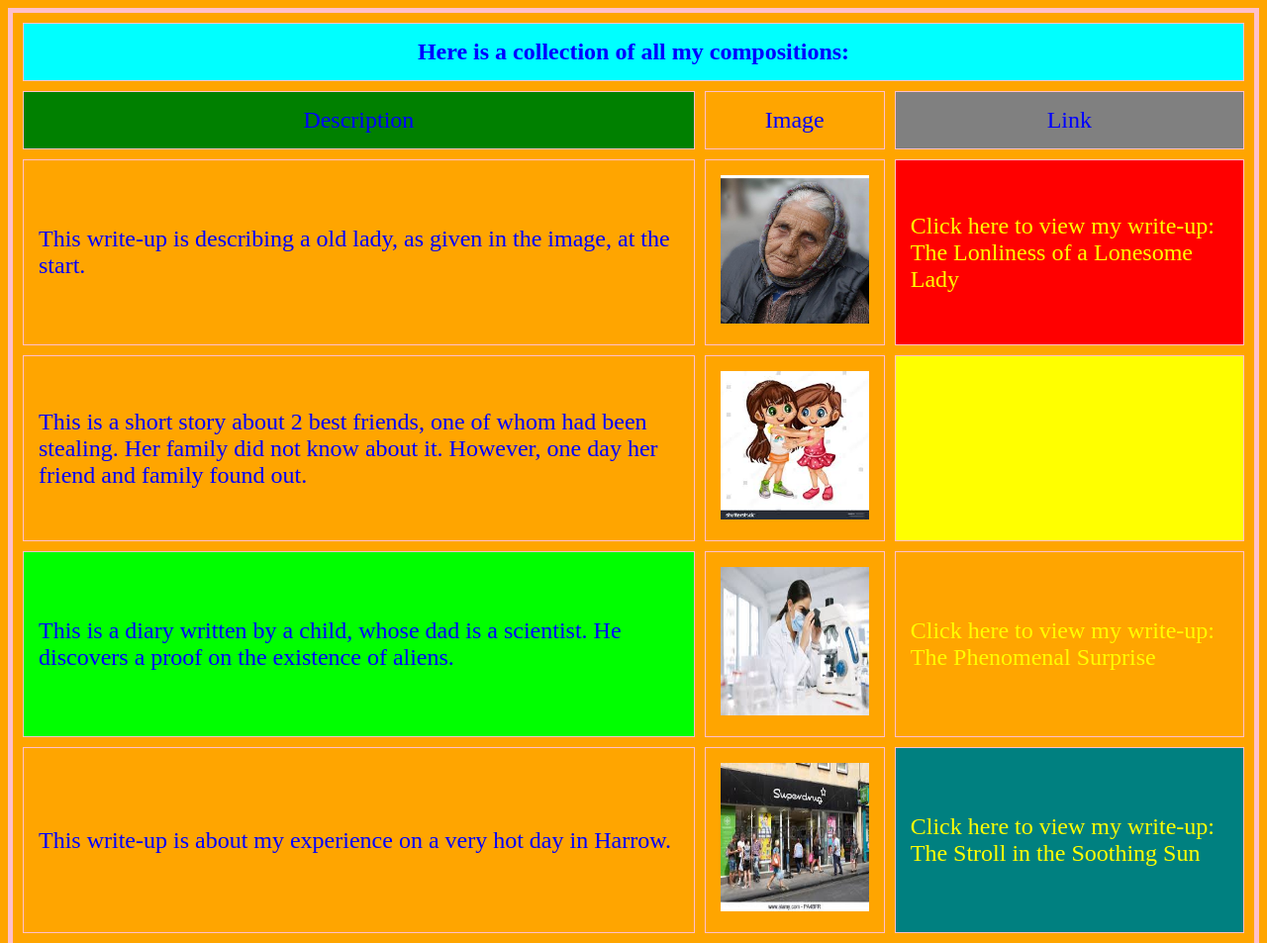
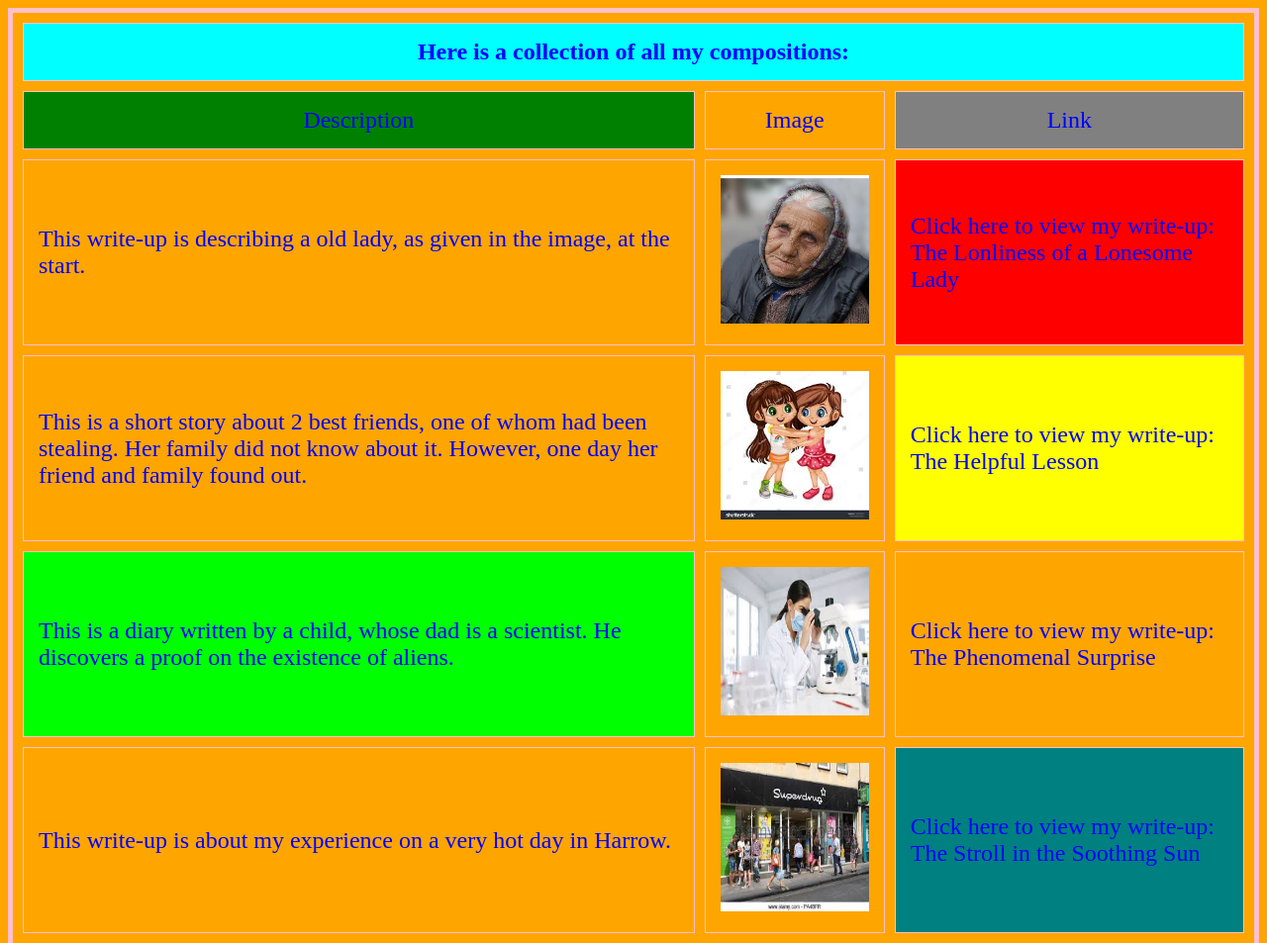
Before and after one commit to kairavij/My-Family-Talents.github.io, a plain HTML site: page All My Write-Ups.html in a window 1280 px wide. Shown: the top 953 px of the page at 99% size. Drawn offline with Linux system fonts and the light colour scheme.

Commit message:
Update All My Write-Ups.html

```diff
--- a/All My Write-Ups.html
+++ b/All My Write-Ups.html
@@ -4,8 +4,7 @@
 <style>
 a:link
 {
-color:yellow;
-backpground-color:red;
+color:blue;
 }
 a:visited
 {
```
